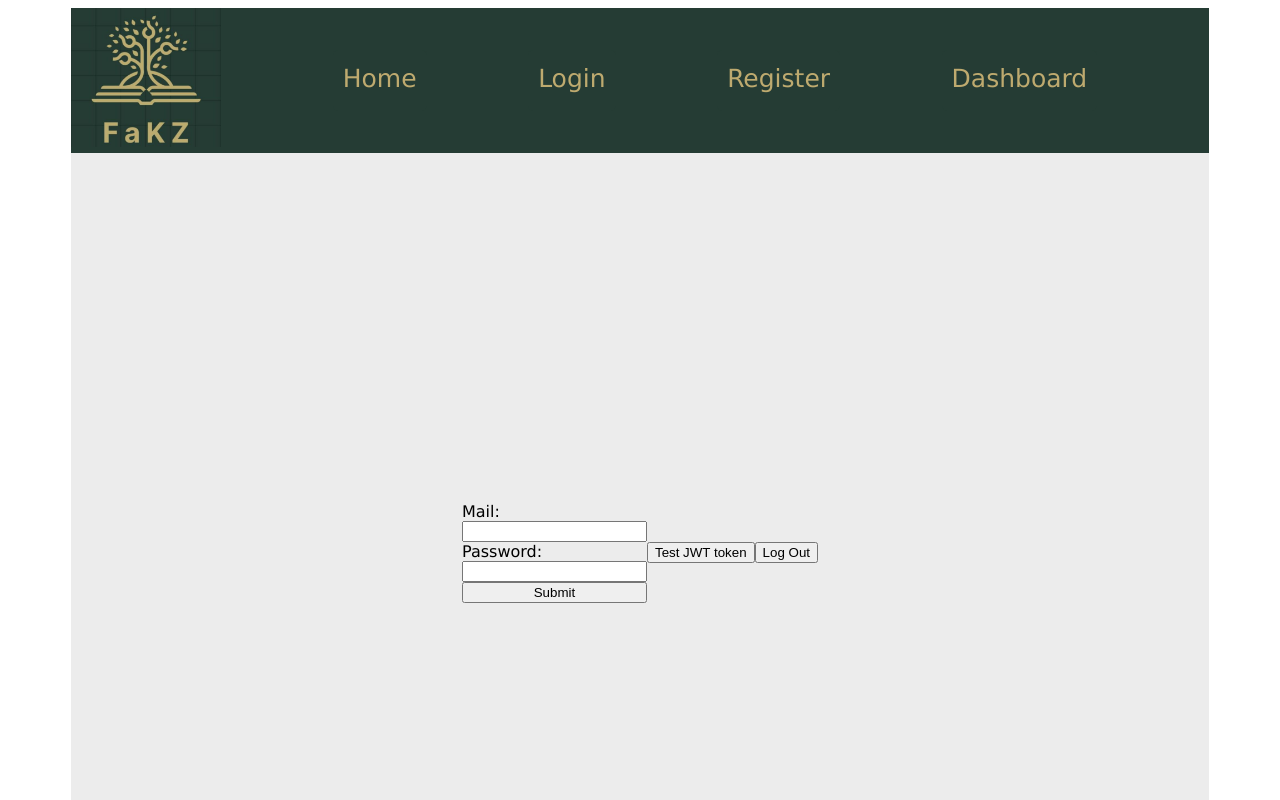
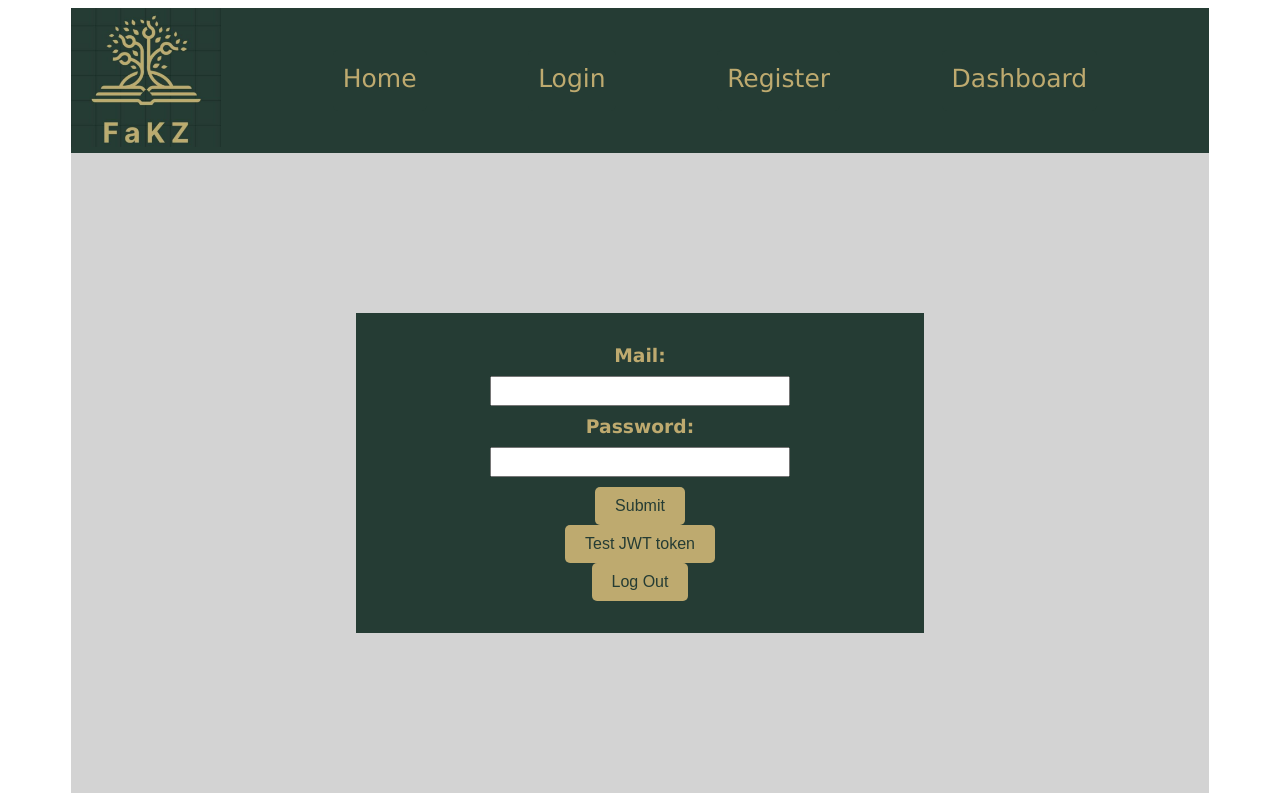
Before and after one commit to glovric/StudentWebApp, a React (Vite) app in the folder front/: page /login in a window 1280 px wide. Shown: the top 800 px of the page. Built offline with nearby package versions, Linux system fonts and the light colour scheme; no server answers.

Commit message:
Updated Login and Register pages styles

```diff
--- a/front/src/hooks/useElementOnScreen.tsx
+++ b/front/src/hooks/useElementOnScreen.tsx
@@ -10,9 +10,9 @@ export function useElementOnScreen(targetClass: any, addClass: string, options:
               if (entry.isIntersecting) {
                 entry.target.classList.add(addClass);
               }
-              else {
-                entry.target.classList.remove(addClass);
-              }
+              //else {
+              //  entry.target.classList.remove(addClass);
+              //}
             });
 
           }, options);
--- a/front/src/pages/LoginPage.tsx
+++ b/front/src/pages/LoginPage.tsx
@@ -2,10 +2,13 @@ import { FormEvent } from "react";
 import { useNavigate } from 'react-router-dom';
 import { getJWT, refreshAccessToken, setJWT, removeJWT } from '../tokens/Tokens';
 import { useUser } from "../contexts/UserContext";
+import { useElementOnScreen } from "../hooks/useElementOnScreen";
+
 
 function LoginPage() {
 
     const { fetchUserData, setUserData } = useUser();
+    useElementOnScreen(".form", "slide-in-up", {threshold: 0.1});
 
     // For switching pages
     const navigate = useNavigate();
@@ -99,9 +102,9 @@ function LoginPage() {
 
     return (
         <div className="login">
-            <form onSubmit={handleSubmit}>
+            <form className="form" onSubmit={handleSubmit}>
 
-                <div>Mail:</div>
+                <h3>Mail:</h3>
 
                 <input
                     type="text"
@@ -109,7 +112,7 @@ function LoginPage() {
                     required>
                 </input>
 
-                <div>Password:</div>
+                <h3>Password:</h3>
 
                 <input
                     type="password"
@@ -118,10 +121,9 @@ function LoginPage() {
                 </input>
 
                 <button type="submit">Submit</button>
+                <button onClick={handleProtected}>Test JWT token</button>
+                <button onClick={handleLogOut}>Log Out</button>
             </form>
-
-            <button onClick={handleProtected}>Test JWT token</button>
-            <button onClick={handleLogOut}>Log Out</button>
 
         </div>
     )
--- a/front/src/pages/RegisterPage.tsx
+++ b/front/src/pages/RegisterPage.tsx
@@ -1,10 +1,13 @@
 import { FormEvent, ChangeEvent, useState } from "react";
 import { useNavigate } from 'react-router-dom';
 import zxcvbn from "zxcvbn";
+import { useElementOnScreen } from "../hooks/useElementOnScreen";
+
 
 function RegisterPage() {
 
     const [errorMessage, setErrorMessage] = useState<string | null>(null);
+    useElementOnScreen(".form", "slide-in-up", {threshold: 0.1});
 
     // For switching pages
     const navigate = useNavigate();
@@ -110,28 +113,23 @@ function RegisterPage() {
     return (
         <div className="register">
 
-            <form onSubmit={handleSubmit}>
+            <form className="form" onSubmit={handleSubmit}>
 
-                <div className="input-field">
-                    <div>First name:</div>
+                    <h3>First name:</h3>
                     <input
                         type="text"
                         id="first_name"
                         required>
                     </input>
-                </div>
 
-                <div className="input-field">
-                    <div>Last name:</div>
+                    <h3>Last name:</h3>
                     <input
                         type="text"
                         id="last_name"
                         required>
                     </input>
-                </div>
 
-                <div className="input-field">
-                    <div>Password:</div>
+                    <h3>Password:</h3>
                     <input
                         type="password"
                         id="password"
@@ -139,14 +137,13 @@ function RegisterPage() {
                         required>
                     </input>
 
-                    <div className="password-strength-bar">
+                <div className="password-strength-bar">
                     {Array.from({ length: 5 }, (_, index) => (
                         <div key={index}
                              className="single-bar"
                              style={{backgroundColor: index <= strengthScore ? getColor(index) : "#e0e0e0"}}
                         />
                     ))}
-                    </div>
                 </div>
 
                 <button type="submit">Register</button>
--- a/front/src/styles/main.scss
+++ b/front/src/styles/main.scss
@@ -10,6 +10,6 @@
 .wrapper {
     width: 90%; /* or a fixed width, like 600px */
     margin: 0 auto; /* Horizontally center */
-    background-color: rgb(236, 236, 236);
+    background-color: $light-gray; //rgb(236, 236, 236);
     font-family:Verdana, Geneva, Tahoma, sans-serif
 }
--- a/front/src/styles/pages/HomePage.scss
+++ b/front/src/styles/pages/HomePage.scss
@@ -1,38 +1,36 @@
 @import "../variables.scss";
 
 .home-page-container {
+
     display: flex;
     flex-direction: column;
     margin: auto;
-}
 
-.container-item {
-    color: $secondary-color;
-    padding: 0 10px;
-    background-color: $primary-color;
-    width: 90%;
-    margin-bottom: 50px;
+    .item {
+        color: $secondary-color-gold;
+        background-color: $primary-color-green;
+        width: 80%;
+        margin-top: 20px;
+        margin-bottom: 30px;
         font-size: 20px;
+        padding: 30px;
 
         display: flex;
         flex-direction: row;
+        justify-content: space-evenly;
 
         img {
-        width: 300px;
+            width: 400px;
+            height: 400px;
+            border: 2px solid $secondary-color-gold;
         }
 
         h2 {
             text-decoration: underline;
+        }
 
     }
-}
 
-.map {
-    width: 600px;
-    height: 300px;
-    align-self: center;
-    border: 0;
-}
 
     .left {
         align-self: flex-start;
@@ -61,6 +59,15 @@
         transform: translateX(0);
     }
 
+}
+
+.map {
+    width: 400px;
+    height: 400px;
+    align-self: center;
+    border: 0;
+}
+
 .animate {
     opacity: 0;
     transform: translateY(-10px);
--- a/front/src/styles/pages/LoginPage.scss
+++ b/front/src/styles/pages/LoginPage.scss
@@ -1,13 +1,65 @@
+@import "../variables.scss";
+
 .login {
 
     display: flex;
     justify-content: center;
     align-items: center;
-    height: 100vh;
+    height: 80vh;
 
-    form {
+    .form {
         display: flex;
         flex-direction: column;
+        align-items: center;
+        justify-content: center;
+        width: 50%;
+        height: 50%;
+        background-color: $primary-color-green;
+
+        opacity: 0; /* Start invisible */
+        transform: translateY(50%); /* Start off-screen to the left */
+        transition: transform 0.7s ease, opacity 0.7s ease; /* Smooth transition */
+
+        h3 {
+            color: $secondary-color-gold;
+            margin: 0;
+            text-align: left;
+        }
+
+        input {
+            font-size: 18px; /* Adjusts the text size */
+            padding: 10px;   /* Increases space inside the input */
+            height: 30px;    /* Sets a specific height */
+            width: 300px;     /* Makes the input field responsive */
+            box-sizing: border-box; /* Ensures padding is included in width */
+            margin: 10px;
+        }
+
+    }
+
+    .slide-in-up {
+        opacity: 1;
+        transform: translateY(0);
+    }
+
+    button {
+        background-color: $secondary-color-gold; /* Bootstrap primary color */
+        color: $primary-color-green;              /* Text color */
+        border: none;              /* No border */
+        padding: 10px 20px;        /* Vertical and horizontal padding */
+        font-size: 16px;           /* Font size */
+        border-radius: 5px;        /* Rounded corners */
+        cursor: pointer;           /* Pointer on hover */
+        transition: background-color 0.3s, transform 0.2s; /* Smooth transitions */
+    }
+
+    button:hover {
+        background-color: #82744b; /* Darker shade on hover */
+    }
+
+    button:active {
+        transform: translateY(0); /* Reset lift on click */
+        background-color: $secondary-color-gold; /* Even darker shade on click */
     }
 
 }
--- a/front/src/styles/pages/RegisterPage.scss
+++ b/front/src/styles/pages/RegisterPage.scss
@@ -3,24 +3,50 @@
     display: flex;
     justify-content: center;
     align-items: center;
-    height: 100vh;
+    height: 80vh;
 
-    form {
+    h3 {
+        color: $secondary-color-gold;
+        margin: 0;
+        text-align: left;
+    }
+
+    .form {
         display: flex;
         flex-direction: column;
+        align-items: center;
+        justify-content: center;
+        width: 50%;
+        height: 50%;
+        background-color: $primary-color-green;
+
+        opacity: 0; /* Start invisible */
+        transform: translateY(50%); /* Start off-screen to the left */
+        transition: transform 0.7s ease, opacity 0.7s ease; /* Smooth transition */
+
+        h3 {
+            color: $secondary-color-gold;
+            margin: 0;
+            text-align: left;
         }
 
-    .input-field {
-        margin: 5px 0;
+        input {
+            font-size: 18px; /* Adjusts the text size */
+            padding: 10px;   /* Increases space inside the input */
+            height: 30px;    /* Sets a specific height */
+            width: 300px;     /* Makes the input field responsive */
+            box-sizing: border-box; /* Ensures padding is included in width */
+            margin: 10px;
         }
 
         .password-strength-bar {
+            width: 200px;
             height: 7px;
             background-color: #e0e0e0;
-        //borderRadius: "1px",
-        //overflow: "hidden",
-        margin: 10px 0;
+            margin: 10px auto;
             display: flex;
+            flex-direction: row;
+            align-self: stretch;
 
             .single-bar {
                 height: 100%;
@@ -30,3 +56,31 @@
         }
 
     }
+
+    .slide-in-up {
+        opacity: 1;
+        transform: translateY(0);
+    }
+
+    button {
+        background-color: $secondary-color-gold; /* Bootstrap primary color */
+        color: $primary-color-green;              /* Text color */
+        border: none;              /* No border */
+        padding: 10px 20px;        /* Vertical and horizontal padding */
+        font-size: 16px;           /* Font size */
+        border-radius: 5px;        /* Rounded corners */
+        cursor: pointer;           /* Pointer on hover */
+        transition: background-color 0.3s, transform 0.2s; /* Smooth transitions */
+        margin: 10px 0;
+    }
+
+    button:hover {
+        background-color: #82744b; /* Darker shade on hover */
+    }
+
+    button:active {
+        transform: translateY(0); /* Reset lift on click */
+        background-color: $secondary-color-gold; /* Even darker shade on click */
+    }
+
+}
--- a/front/src/styles/variables.scss
+++ b/front/src/styles/variables.scss
@@ -1,5 +1,12 @@
-$primary-color: #253C34;
-$secondary-color: #BEAA6F;
+$primary-color-green: #253C34;
+$secondary-color-gold: #BEAA6F;
+$tertiary-color-orange: #D56B29;
+$tertiary-color-teal: #007B7F;
+
+$cream: #F5F5DC;
+$soft-beige: #F5E3C2;
+$light-gray: #D3D3D3;
+$pale-sage: #C9D5B5;
 
 $animation-duration: 300ms;
 $animation-delay: 110ms;
```
Also changed, not shown: front/src/pages/HomePage.tsx (+9 -19 lines). Lines whose indentation alone changed are shown as unchanged.
